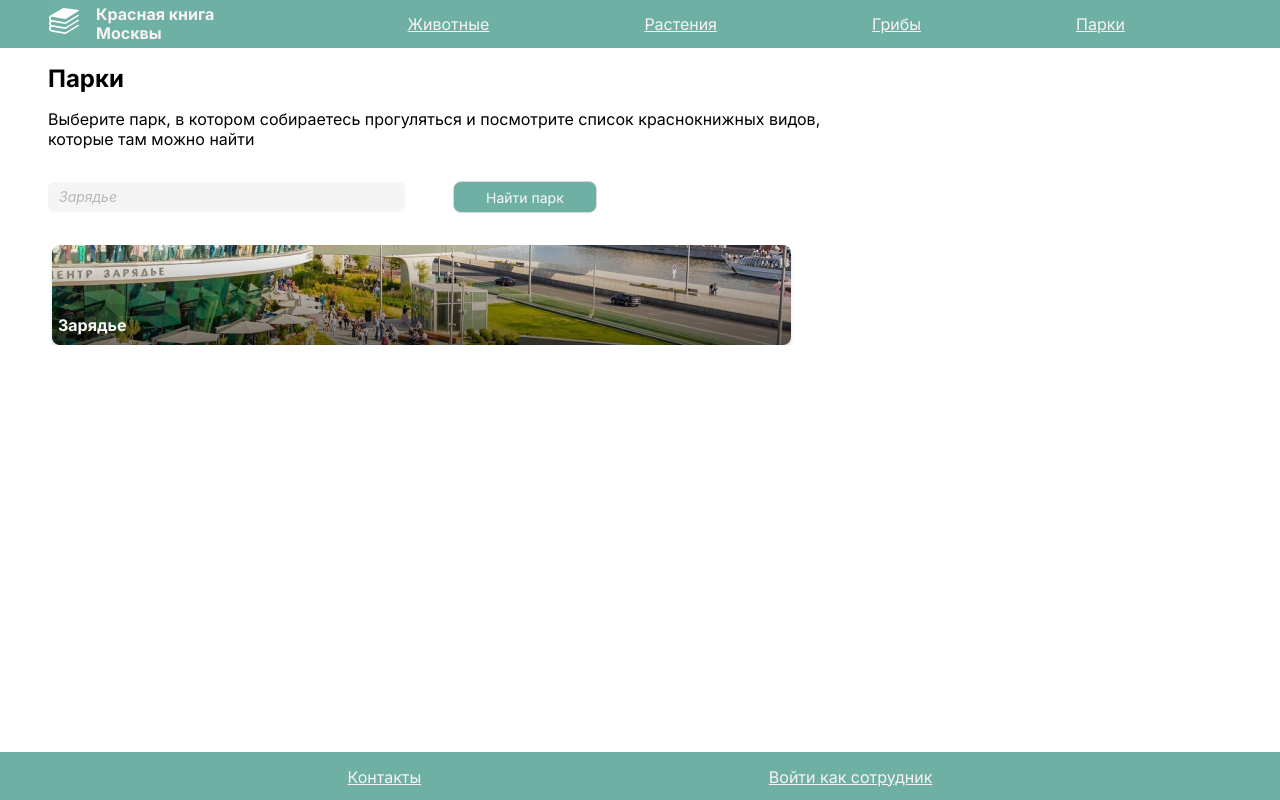
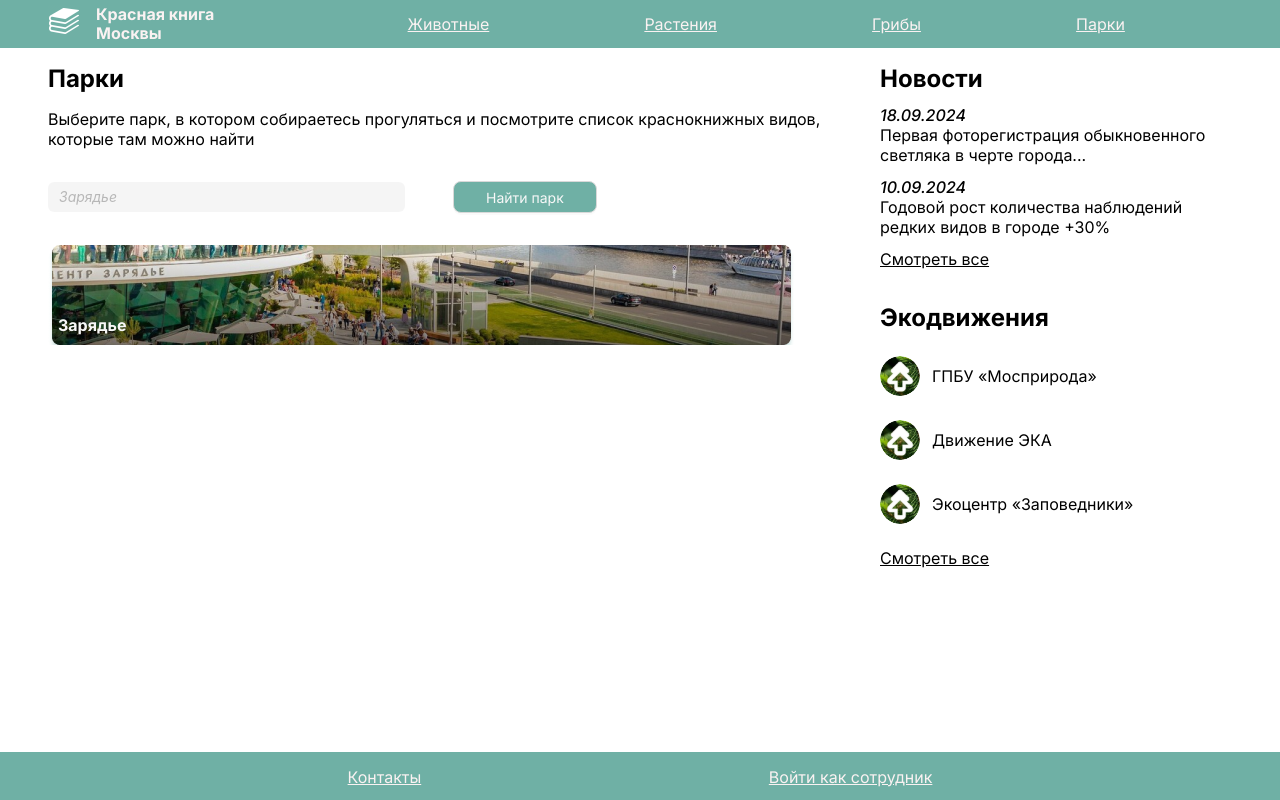
Before and after one commit to eureu/green-code, a React (Vite) app in the folder green-code/: page /parks in a window 1280 px wide. Built offline with nearby package versions, Linux system fonts and the light colour scheme.

Commit message:
upd: Parks page

```diff
--- a/green-code/src/components/Parks.jsx
+++ b/green-code/src/components/Parks.jsx
@@ -1,12 +1,16 @@
 import AppHeader from "./AppHeader";
 import Footer from "./Footer";
 import Finder from "./Finder/Finder";
+import News from "./News/News.tsx";
+import "./News/News.module.css";
+import Ecoactions from "./Ecoaction/Ecoaction.tsx";
 
 export default function Parks() {
   return (
     <>
       <AppHeader />
-      <div className="content" style={{ width: "65%", paddingLeft: "3rem" }}>
+      <div className="park-and-news-and-ecoactions" style={{ display: "flex" }}>
+        <div className="park" style={{ width: "65%", paddingLeft: "3rem" }}>
           <h1
             style={{
               paddingBottom: "1rem",
@@ -50,6 +54,14 @@ export default function Parks() {
             </div>
           </div>
         </div>
+        <div
+          className="news-and-ecoactions"
+          style={{ padding: "1rem 3rem 0 3rem", width: "35%" }}
+        >
+          <News />
+          <Ecoactions />
+        </div>
+      </div>
       <Footer />
     </>
   );
```
Lines whose indentation alone changed are shown as unchanged.
